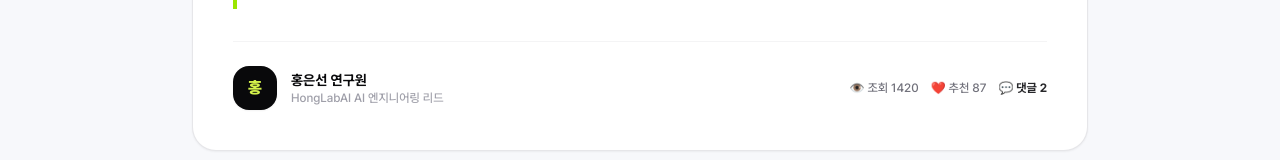
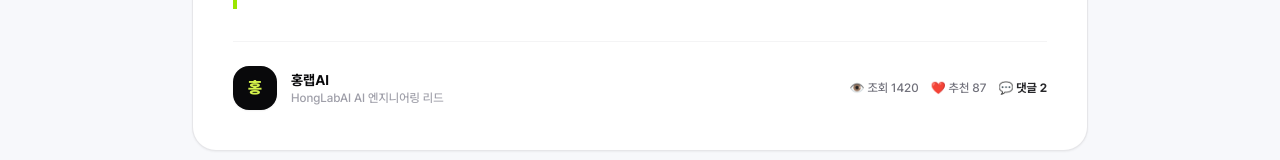
Before and after one commit to honglabai/honglabai, a Next.js app: page /ai-board/structured-outputs-json-schema in a window 1280 px wide. Shown: the part 523-683 px from the top of the page. Built offline with nearby package versions, Linux system fonts and the light colour scheme; no server answers.

Commit message:
fix(ai-board): update author and reply author name from '홍은선 연구원' to '홍랩AI'

```diff
--- a/src/domain/board/data.ts
+++ b/src/domain/board/data.ts
@@ -227,7 +227,7 @@ export async function analyzeProject(description: string) {
     ],
     tags: ["StructuredOutputs", "Zod", "TypeSafety", "PromptEngineering"],
     difficulty: "중급",
-    author: "홍은선 연구원",
+    author: "홍랩AI",
     authorRole: "HongLabAI AI 엔지니어링 리드",
     createdAt: "2026-11-10",
     views: 1420,
@@ -243,7 +243,7 @@ export async function analyzeProject(description: string) {
         replies: [
           {
             id: "c1-1",
-            author: "홍은선 연구원",
+            author: "홍랩AI",
             authorRole: "작성자",
             content: "맞습니다! 특히 Vercel AI SDK의 generateObject와 결합하면 프론트엔드부터 DB까지 완전한 단일 타입 체인을 구축할 수 있어 생산성이 크게 올라갑니다.",
             createdAt: "2026-11-10 15:05",
@@ -395,7 +395,7 @@ HongLabAI에서는 최대 반복 횟수(Max Iterations) 제한과 상태 머신(
     ],
     tags: ["AgenticAI", "ToolCalling", "SelfCorrection", "LangGraph"],
     difficulty: "고급",
-    author: "홍은선 연구원",
+    author: "홍랩AI",
     authorRole: "HongLabAI AI 엔지니어링 리드",
     createdAt: "2026-11-08",
     views: 1890,
@@ -522,7 +522,7 @@ export async function POST(req: Request) {
     ],
     tags: ["NextJS", "AISDK", "Streaming", "GenerativeUI"],
     difficulty: "입문",
-    author: "홍은선 연구원",
+    author: "홍랩AI",
     authorRole: "HongLabAI AI 엔지니어링 리드",
     createdAt: "2026-11-05",
     views: 3120,
@@ -619,7 +619,7 @@ export async function askWithSemanticCache(query: string) {
     },
     tags: ["CostOptimization", "SemanticCache", "Redis", "VectorSearch"],
     difficulty: "중급",
-    author: "홍은선 연구원",
+    author: "홍랩AI",
     authorRole: "HongLabAI AI 엔지니어링 리드",
     createdAt: "2026-11-03",
     views: 2850,
@@ -635,7 +635,7 @@ export async function askWithSemanticCache(query: string) {
         replies: [
           {
             id: "c6-1",
-            author: "홍은선 연구원",
+            author: "홍랩AI",
             authorRole: "작성자",
             content: "날카로운 지적이십니다! 1536차원 임베딩 기준 0.90 미만은 잘못된 매칭 위험이 생깁니다. 저희 벤치마크 결과 0.93~0.95 구간이 안전하면서도 캐시 적중률 40% 이상을 확보하는 골디락스 존이었습니다.",
             createdAt: "2026-11-03 17:20",
@@ -734,7 +734,7 @@ print("Total Keyframes Generated:", len(result["timeline"]["keyframes"]))`,
     ],
     tags: ["Fable5.2", "MotionGraphics", "CharacterRigging", "Keyframing", "VectorAnimation"],
     difficulty: "실무 아키텍처",
-    author: "홍은선 연구원",
+    author: "홍랩AI",
     authorRole: "HongLabAI AI 엔지니어링 리드",
     createdAt: "2026-11-11",
     views: 1280,
@@ -750,7 +750,7 @@ print("Total Keyframes Generated:", len(result["timeline"]["keyframes"]))`,
         replies: [
           {
             id: "c-fable-1-1",
-            author: "홍은선 연구원",
+            author: "홍랩AI",
             authorRole: "작성자",
             content: "감사합니다! 특히 stiffness 120~150에 damping 10~15 구간을 두시면 젤리 같은 과도한 탄성 없이 디즈니 스타일의 세련된 2차 모션을 얻으실 수 있습니다.",
             createdAt: "2026-11-11 17:10",
@@ -837,7 +837,7 @@ export const AstraCinematicScene = ({ headline, subtitle }: { headline: string;
     ],
     tags: ["GPTAstra6.0", "Remotion", "CinematicCamera", "KineticTypography", "CodeMotion"],
     difficulty: "고급",
-    author: "홍은선 연구원",
+    author: "홍랩AI",
     authorRole: "HongLabAI AI 엔지니어링 리드",
     createdAt: "2026-11-11",
     views: 1490,
@@ -966,7 +966,7 @@ HongLabAI 크리에이티브 랩에서 Fable 5.2, GPT Astra 6.0, Gemini 4 Carbon
     ],
     tags: ["PromptEngineering", "MotionPrompts", "Fable5.2", "Astra6.0", "Gemini4Carbon"],
     difficulty: "입문",
-    author: "홍은선 연구원",
+    author: "홍랩AI",
     authorRole: "HongLabAI AI 엔지니어링 리드",
     createdAt: "2026-11-11",
     views: 2150,
@@ -1029,7 +1029,7 @@ export default function InteractiveAiGraphic() {
     ],
     tags: ["Rive", "Lottie", "WebMotion", "PerformanceOptimization", "InteractiveUI"],
     difficulty: "중급",
-    author: "홍은선 연구원",
+    author: "홍랩AI",
     authorRole: "HongLabAI AI 엔지니어링 리드",
     createdAt: "2026-11-11",
     views: 1390,
@@ -1110,7 +1110,7 @@ class GuardrailsPipeline:
       "LlamaGuard",
     ],
     difficulty: "고급",
-    author: "홍은선 연구원",
+    author: "홍랩AI",
     authorRole: "HongLabAI AI 엔지니어링 리드",
     createdAt: "2026-11-10",
     views: 1280,
@@ -1189,7 +1189,7 @@ class DynamicFewShotEngine:
       "Reasoning",
     ],
     difficulty: "중급",
-    author: "홍은선 연구원",
+    author: "홍랩AI",
     authorRole: "HongLabAI AI 엔지니어링 리드",
     createdAt: "2026-11-10",
     views: 1540,
@@ -1260,7 +1260,7 @@ relevant_parents = retriever.invoke("2026년 3분기 감가상각비 회계 처
       "VectorStore",
     ],
     difficulty: "고급",
-    author: "홍은선 연구원",
+    author: "홍랩AI",
     authorRole: "HongLabAI AI 엔지니어링 리드",
     createdAt: "2026-11-10",
     views: 1680,
@@ -1329,7 +1329,7 @@ best_context = engine.rerank("재택근무 시 식대 청구 가능 여부", can
       "SearchPrecision",
     ],
     difficulty: "실무 아키텍처",
-    author: "홍은선 연구원",
+    author: "홍랩AI",
     authorRole: "HongLabAI AI 엔지니어링 리드",
     createdAt: "2026-11-10",
     views: 1820,
@@ -1414,7 +1414,7 @@ export const multiAgentApp = workflow.compile();`,
       "ToolCalling",
     ],
     difficulty: "실무 아키텍처",
-    author: "홍은선 연구원",
+    author: "홍랩AI",
     authorRole: "HongLabAI AI 엔지니어링 리드",
     createdAt: "2026-11-10",
     views: 1940,
@@ -1497,7 +1497,7 @@ export async function POST(req: NextRequest) {
       "Webhook",
     ],
     difficulty: "중급",
-    author: "홍은선 연구원",
+    author: "홍랩AI",
     authorRole: "HongLabAI AI 엔지니어링 리드",
     createdAt: "2026-11-10",
     views: 1720,
@@ -1579,7 +1579,7 @@ def parse_complex_pdf_page(pdf_path: str, page_num: int) -> str:
       "TableExtraction",
     ],
     difficulty: "고급",
-    author: "홍은선 연구원",
+    author: "홍랩AI",
     authorRole: "HongLabAI AI 엔지니어링 리드",
     createdAt: "2026-11-10",
     views: 2110,
@@ -1657,7 +1657,7 @@ $$;`,
       "ACLSecurity",
     ],
     difficulty: "실무 아키텍처",
-    author: "홍은선 연구원",
+    author: "홍랩AI",
     authorRole: "HongLabAI AI 엔지니어링 리드",
     createdAt: "2026-11-10",
     views: 2280,
@@ -1745,7 +1745,7 @@ export default function GenerativeMindmap({ initialNodes, initialEdges }: any) {
       "Nextjs",
     ],
     difficulty: "고급",
-    author: "홍은선 연구원",
+    author: "홍랩AI",
     authorRole: "HongLabAI AI 엔지니어링 리드",
     createdAt: "2026-11-10",
     views: 1890,
@@ -1839,7 +1839,7 @@ model.save_pretrained_merged("finetuned_llama3_vllm", tokenizer, save_method="me
       "vLLM",
     ],
     difficulty: "고급",
-    author: "홍은선 연구원",
+    author: "홍랩AI",
     authorRole: "HongLabAI AI 엔지니어링 리드",
     createdAt: "2026-11-10",
     views: 2450,
@@ -1922,7 +1922,7 @@ export async function startRealtimeVoiceSession(onTrack: (stream: MediaStream) =
       "UltraLowLatency",
     ],
     difficulty: "실무 아키텍처",
-    author: "홍은선 연구원",
+    author: "홍랩AI",
     authorRole: "HongLabAI AI 엔지니어링 리드",
     createdAt: "2026-11-10",
     views: 2680,
@@ -1997,7 +1997,7 @@ class SmartCostOptimizedRouter:
       "MLOps",
     ],
     difficulty: "실무 아키텍처",
-    author: "홍은선 연구원",
+    author: "홍랩AI",
     authorRole: "HongLabAI AI 엔지니어링 리드",
     createdAt: "2026-11-10",
     views: 2050,
@@ -2074,7 +2074,7 @@ print("✅ [CI 통과] 품질 검증 완료. 배포를 진행합니다.")`,
       "AutomatedTesting",
     ],
     difficulty: "실무 아키텍처",
-    author: "홍은선 연구원",
+    author: "홍랩AI",
     authorRole: "HongLabAI AI 엔지니어링 리드",
     createdAt: "2026-11-10",
     views: 1870,
@@ -2158,7 +2158,7 @@ def generate_3d_turntable(product_image_url: str):
       "NeuralRendering",
     ],
     difficulty: "고급",
-    author: "홍은선 연구원",
+    author: "홍랩AI",
     authorRole: "HongLabAI AI 엔지니어링 리드",
     createdAt: "2026-11-11",
     views: 1780,
```
